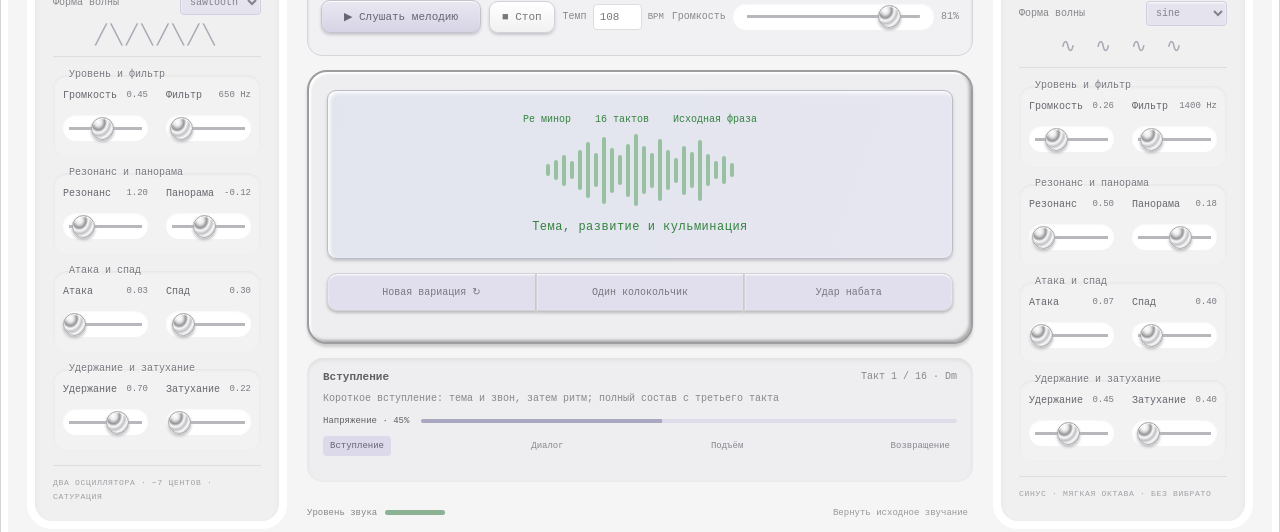
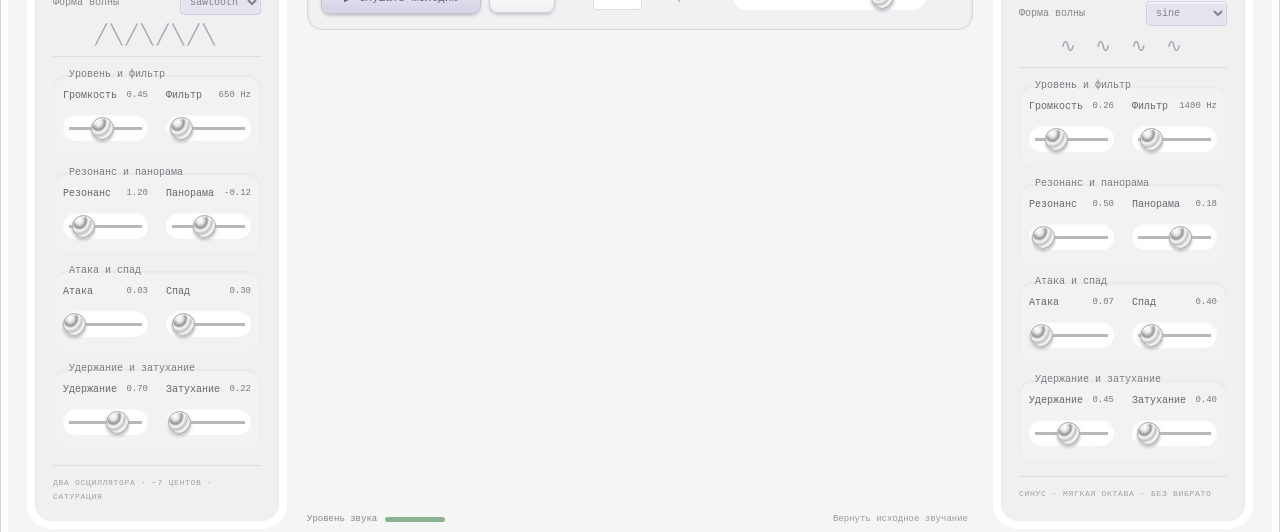
Before and after one commit to polinasergeenkova2007-crypto/origin-music-studio, a React (Vite) app: page / in a window 1280 px wide. Shown: the part 255-787 px from the top of the page. Built offline with nearby package versions, Linux system fonts and the light colour scheme.

Commit message:
Simplify studio layout and animate live audio bars

```diff
--- a/src/App.tsx
+++ b/src/App.tsx
@@ -1,3 +1,4 @@
+import { AudioBars } from "./components/AudioBars";
 import { ControlGroups } from "./components/ControlGroups";
 import { useCallback, useEffect, useRef, useState } from "react";
 import { AudioEngine } from "./audio/core/AudioEngine";
@@ -5,8 +6,6 @@ import { defaults, type VoiceId, type VoiceSettings } from "./state/types";
 import { melodyDefaults, type MelodySettings } from "./state/melody";
 import { VoicePanel } from "./components/VoicePanel";
 import { MelodyControls } from "./components/MelodyControls";
-import { energyAt } from "./composition/dynamics";
-import { arrangementAt, sections } from "./composition/afterimage";
 import { OutputMeter } from "./components/OutputMeter";
 export default function App() {
   const engine = useRef(new AudioEngine());
@@ -17,17 +16,7 @@ export default function App() {
     [ready, setReady] = useState(false),
     [starting, setStarting] = useState(false),
     [error, setError] = useState("");
-  const [position, setPosition] = useState(0);
   const [tempoDraft, setTempoDraft] = useState(String(melodyDefaults.bpm));
-  const arrangement = arrangementAt(position);
-  useEffect(() => {
-    if (!playing) {
-      setPosition(0);
-      return;
-    }
-    const timer = setInterval(() => setPosition(engine.current.position), 250);
-    return () => clearInterval(timer);
-  }, [playing]);
   const action = useRef(0);
   const stop = useCallback(() => {
     action.current++;
@@ -162,94 +151,13 @@ export default function App() {
           />
           <output>{Math.round((volume / 0.8) * 100)}%</output>
         </label>
+        <AudioBars engine={engine.current} playing={playing} />
       </section>
       {error && (
         <p role="alert" className="error">
           {error}
         </p>
       )}
-      <section className="composition-card">
-        <div>
-          <span className="pill">Ре минор</span>
-          <span className="pill">16 тактов</span>
-          <span className="pill">
-            {melody.seed === 17
-              ? "Исходная фраза"
-              : "Вариация " + (melody.seed - 17)}
-          </span>
-          <div className="signal-orbit" aria-hidden="true">
-            {[12,20,31,18,40,56,34,67,45,30,53,72,48,35,62,40,25,49,36,61,32,18,28,14].map((height,index)=><i key={index} style={{height}} />)}
-          </div>
-          <h2>Тема, развитие и кульминация</h2>
-          <p>
-            Электропиано — мелодия. Колокольчики — акценты. BODY — ритм, GHOST —
-            второй голос. Бас, стекло и шум добавляют глубину и акценты.
-          </p>
-        </div>
-        <div className="phrase-actions">
-          <button
-            onClick={() => changeMelody({ ...melody, seed: melody.seed + 1 })}
-          >
-            Новая вариация ↻
-          </button>
-          <button
-            onClick={async () => {
-              try {
-                engine.current.updateMelody(melody);
-                await engine.current.audition(settings, volume);
-                setReady(true);
-              } catch (e) {
-                setError(String(e));
-              }
-            }}
-          >
-            Один колокольчик
-          </button>
-          <button
-            onClick={async () => {
-              try {
-                engine.current.updateMelody(melody);
-                await engine.current.audition(settings, volume, true);
-                setReady(true);
-              } catch (e) {
-                setError(String(e));
-              }
-            }}
-          >
-            Удар набата
-          </button>
-        </div>
-      </section>
-      <section className="arrangement-strip">
-        <div className="arrangement-label">
-          <strong>{arrangement.section.name}</strong>
-          <span>
-            Такт {arrangement.bar + 1} / 16 · {arrangement.chord.name}
-          </span>
-        </div>
-        <p>{arrangement.section.description}</p>
-        <div className="energy-row">
-          <span>Напряжение · {Math.round(energyAt(position) * 100)}%</span>
-          <div className="energy-track">
-            <div style={{ width: `${energyAt(position) * 100}%` }} />
-          </div>
-        </div>
-        <div className="section-stages">
-          {sections.map((section) => (
-            <span
-              key={section.id}
-              className={arrangement.section.id === section.id ? "current" : ""}
-            >
-              {section.name}
-            </span>
-          ))}
-        </div>
-        <div className="part-roles">
-          <span>BODY · ритмическая партия</span>
-          <span>GHOST · второй голос</span>
-          <span>PIANO · главная мелодия</span>
-        </div>
-      </section>
       <MelodyControls settings={melody} change={changeMelody} />
       <div className="utility-row">
         <OutputMeter engine={engine.current} enabled={ready} />
```
